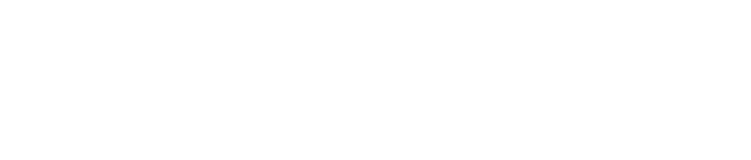
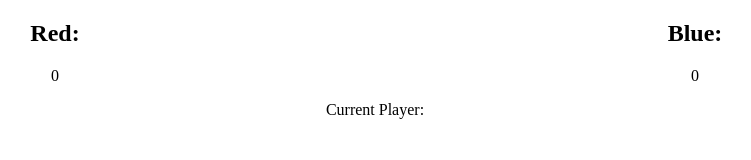
Before and after one commit to KevinEngstrom92/mandatory-js-2, a plain HTML site: page index.html in a window 1280 px wide. Shown: the whole page, without its empty margins (265-1016 px from the left). Drawn offline with Linux system fonts and the light colour scheme.

Commit message:
Add main layout and reset.css

```diff
--- a/index.html
+++ b/index.html
@@ -3,7 +3,27 @@
   <head>
     <meta charset="utf-8" />
     <title>TicTacToeGame</title>
+    <link rel="stylesheet" href="vendors/reset.css" />
     <link rel="stylesheet" href="style.css" />
+    <meta name="viewport" content="width=device-width, initial-scale=1" />
   </head>
-  <body></body>
+  <body>
+    <div class="full-page-container">
+      <header>
+        <div class="score-board-left">
+          <h2>Red:</h2>
+          <p id="red-score">0</p>
+        </div>
+        <div class="score-board-right">
+          <h2>Blue:</h2>
+          <p id="blue-score">0</p>
+        </div>
+      </header>
+      <main>
+        <div class="current-player">Current Player:</div>
+
+        <div class="main-game-area"></div>
+      </main>
+    </div>
+  </body>
 </html>
--- a/style.css
+++ b/style.css
@@ -0,0 +1,33 @@
+body,
+html {
+  width: 100%;
+  height: 100%;
+  margin: 0;
+}
+.full-page-container {
+  display: flex;
+  width: 100%;
+  height: 100%;
+  align-content: center;
+  flex-direction: column;
+  text-align: center;
+}
+header {
+  display: flex;
+  width: 100%;
+}
+main {
+  display: flex;
+  width: 100%;
+}
+.score-board-left {
+  width: 50%;
+  height: 20%;
+}
+.score-board-right {
+  width: 50%;
+  height: 20%;
+}
+.current-player {
+  width: 100%;
+}
```
Also changed, not shown: vendors/reset.css (added).
